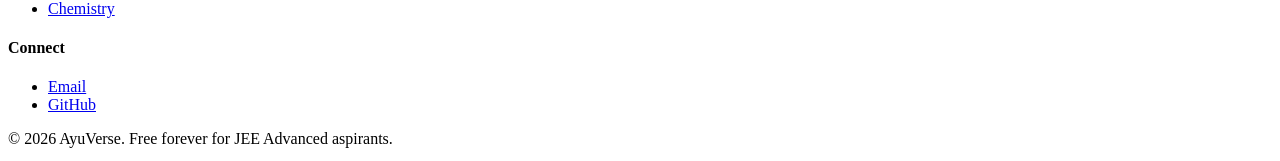
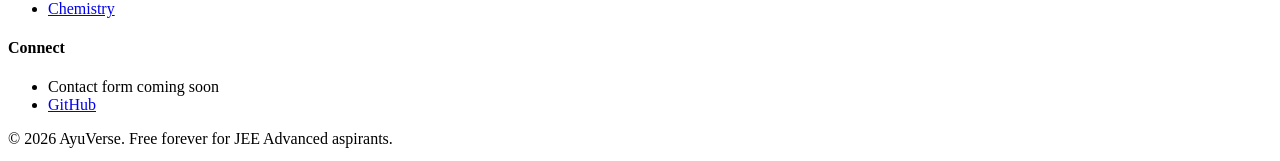
Before and after one commit to maurya-ayush02/AyuVerse-, a website: page 404.html in a window 1280 px wide. Shown: the part 2067-2228 px from the top of the page. Drawn offline with Linux system fonts and the light colour scheme.

Commit message:
feat: replace placeholder email with 'Contact form coming soon'

```diff
--- a/404.html
+++ b/404.html
@@ -109,7 +109,7 @@
         <h4>Connect</h4>
         <ul>
           <!-- TODO: replace with your real links -->
-          <li><a href="mailto:hello@ayuverse.com">Email</a></li>
+          <li><span style="color:var(--text-tertiary);font-size:.92rem;">Contact form coming soon</span></li>
           <li><a href="https://github.com/maurya-ayush02" target="_blank" rel="noopener">GitHub</a></li>
         </ul>
       </div>
```
Also changed, not shown: chemistry.html (+1 -1 lines), index.html (+2 -2 lines), maths.html (+1 -1 lines), physics.html (+1 -1 lines).
